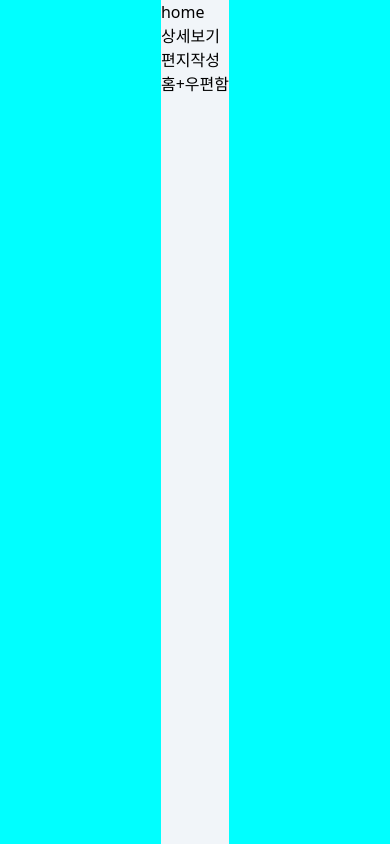
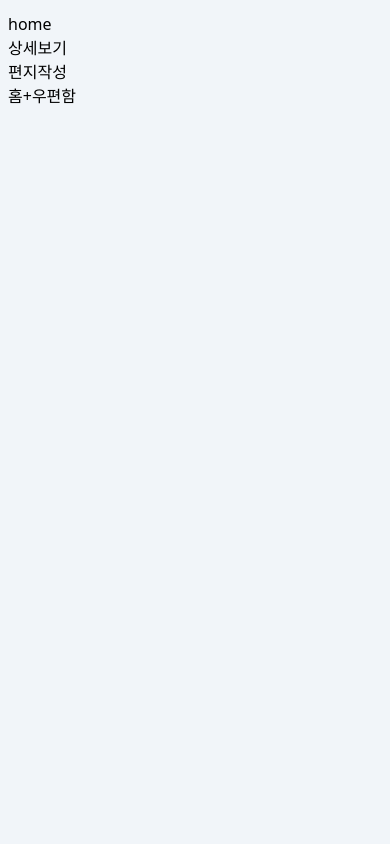
Before and after one commit to shyunju7/moaLetter, a React (Vite) app in the folder moaletter-app/: page / in a window 390 px wide. Built offline with nearby package versions, Linux system fonts and the light colour scheme.

Commit message:
Style : 반응형 레이아웃 적용

```diff
--- a/moaletter-app/src/components/Template.tsx
+++ b/moaletter-app/src/components/Template.tsx
@@ -1,15 +1,13 @@
-import React from "react";
-
 /**
  * 레이아웃 템플릿
  * @param {JSX.Element} props children(컴포넌트)
  * @returns {JSX.Element} Template 컴포넌트
  */
 const Template = ({ children }: { children: JSX.Element }): JSX.Element => {
-    return (
-        <main className="w-full h-full md:min-w-[640px] sm:max-w-[300px] bg-slate-100">
-            {children}
-        </main>
-    );
+  return (
+    <main className="max-[600px]:w-screen h-screen min-[600px]:min-w-[600px] bg-slate-100 py-3 px-2 overflow-y-auto">
+      {children}
+    </main>
+  );
 };
 export default Template;
```
